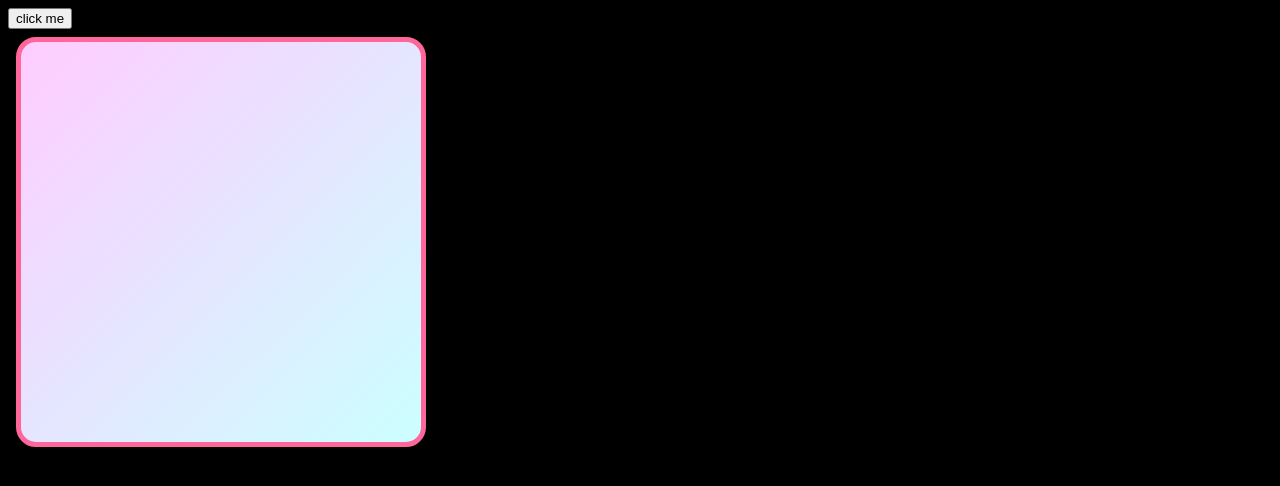
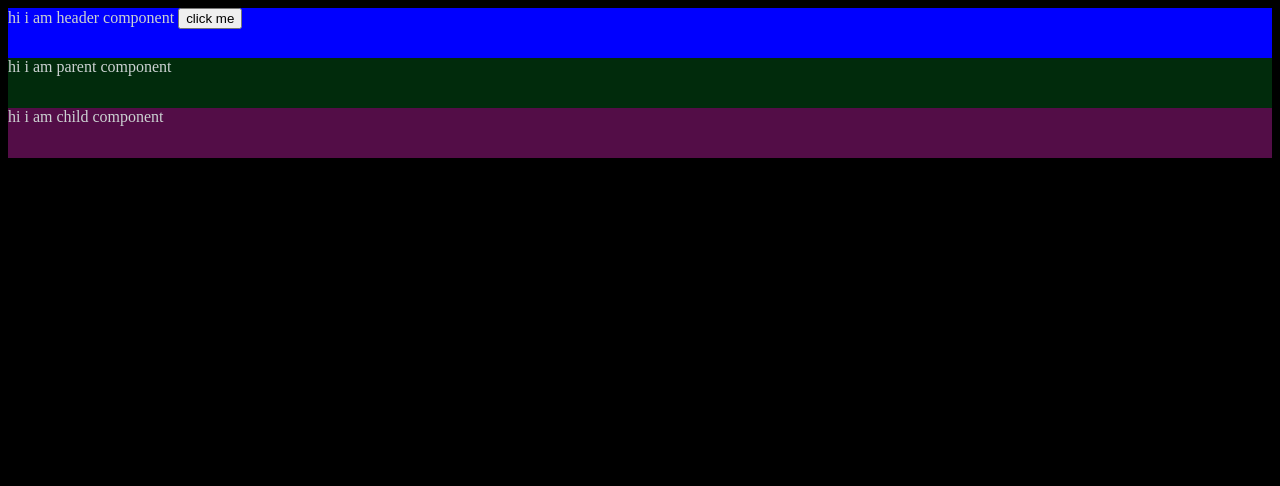
Before and after one commit to Shreejwalkaphle/CQ-Angular-Learning, an Angular app: page / in a window 1280 px wide. Shown: the top 486 px of the page. Built offline with nearby package versions, Linux system fonts and the light colour scheme.

Commit message:
[commit-14] | added a new feature module. need to register feature module to the main module.

```diff
--- a/src/app/app.component.html
+++ b/src/app/app.component.html
@@ -1,3 +1,3 @@
 <app-header></app-header>
-<component1></component1>
-<!-- <router-outlet /> -->
+<parent-component></parent-component>
+<child-component></child-component>
--- a/src/app/child/child.component.html
+++ b/src/app/child/child.component.html
@@ -1 +1 @@
-<input (input)="methodToEmitDataThroughEventFromChild()"/>
+<div style="color: rgb(204, 210, 210); height: 50px; background-color:rgb(83, 13, 71)">hi i am child component</div>
--- a/src/app/containers/container1/component1.component.css
+++ /dev/null
@@ -1,14 +0,0 @@
-.animated-container {
-  width: 400px;
-  height: 400px;
-  background: linear-gradient(135deg, #ffccff, #ccffff);
-  border: 5px solid #ff6699;
-  border-radius: 20px;
-  box-shadow: 0 4px 8px rgba(0, 0, 0, 0.1);
-  transition: transform 0.3s ease, background 0.3s ease;
-}
-
-.animated-container:hover {
-  transform: scale(1.05);
-  background: linear-gradient(135deg, #ccffff, #ffccff);
-}
--- a/src/app/containers/container1/container1.component.html
+++ /dev/null
@@ -1,5 +0,0 @@
-<body>
-  <div class="animated-container">
-    <router-outlet></router-outlet>
-  </div>
-</body>
--- a/src/app/containers/container1/container1.component.ts
+++ /dev/null
@@ -1,4 +0,0 @@
-import { Component } from "@angular/core";
-
-@Component({selector:'component1',templateUrl:'./container1.component.html',styleUrl:'./component1.component.css'})
-export class Component1{}
--- a/src/app/header/header.component.html
+++ b/src/app/header/header.component.html
@@ -1 +1,4 @@
+<div style="color: rgb(204, 210, 210); height: 50px; background-color:blue">hi i am header component
+
 <button (click)="callMe()">click me</button>
+</div>
--- a/src/app/parent/parent.component.html
+++ b/src/app/parent/parent.component.html
@@ -1 +1 @@
-<child-component (eventTobeRaisedFromChild)="receiverFunction($event)"></child-component>
+<div style="color: rgb(204, 210, 210); height: 50px; background-color:rgb(1, 43, 12)" >hi i am parent component</div>
--- a/src/app/products/product.component.html
+++ /dev/null
@@ -1,4 +0,0 @@
-<div style="color: blue;">this is product</div>
-<div style="color: blue;">this is product</div>
-<div style="color: blue;">this is product</div>
-<div style="color: blue;">this is product</div>
```
Also changed, not shown: src/app/app.module.ts (+3 -7 lines), src/app/app.routing.module.ts (deleted, +0 -15 lines), src/app/featuremodule/feature.module.ts (added, +11 -0 lines), src/app/products/product.component.ts (deleted, +0 -8 lines).
